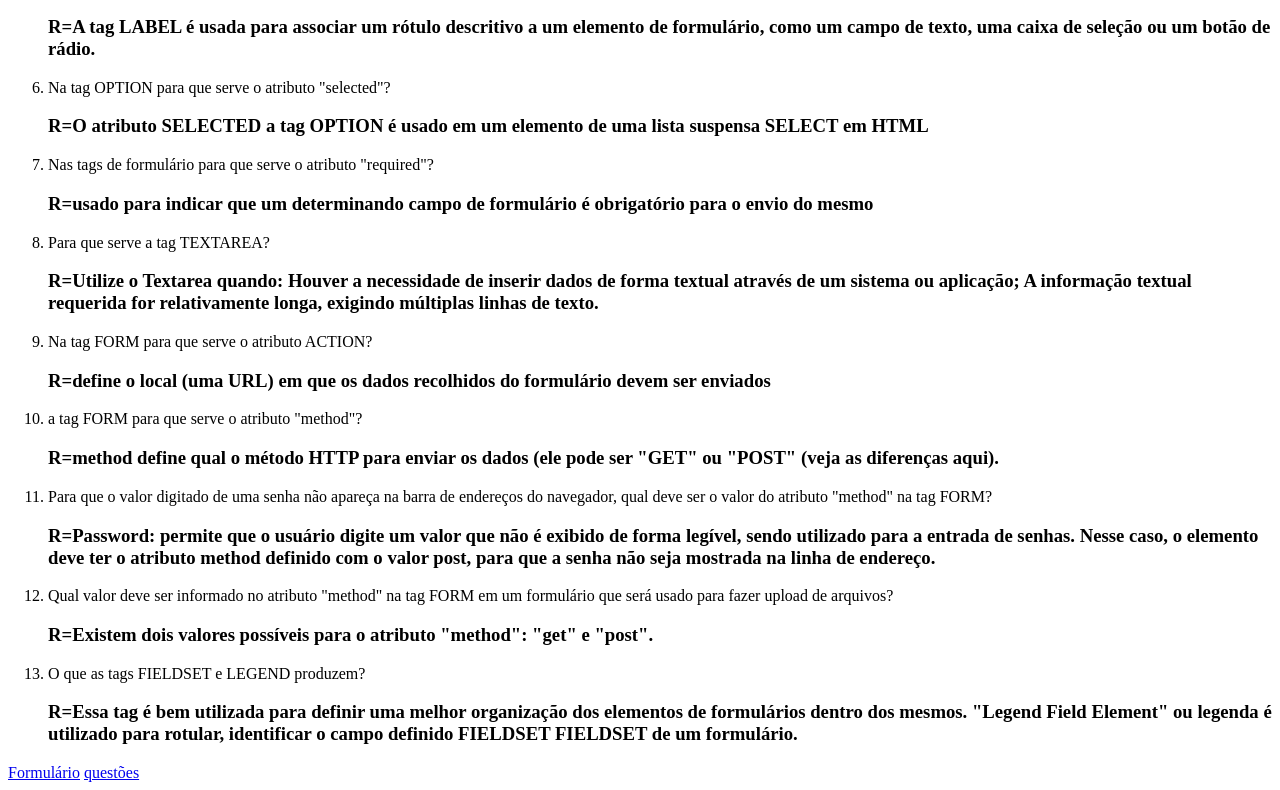
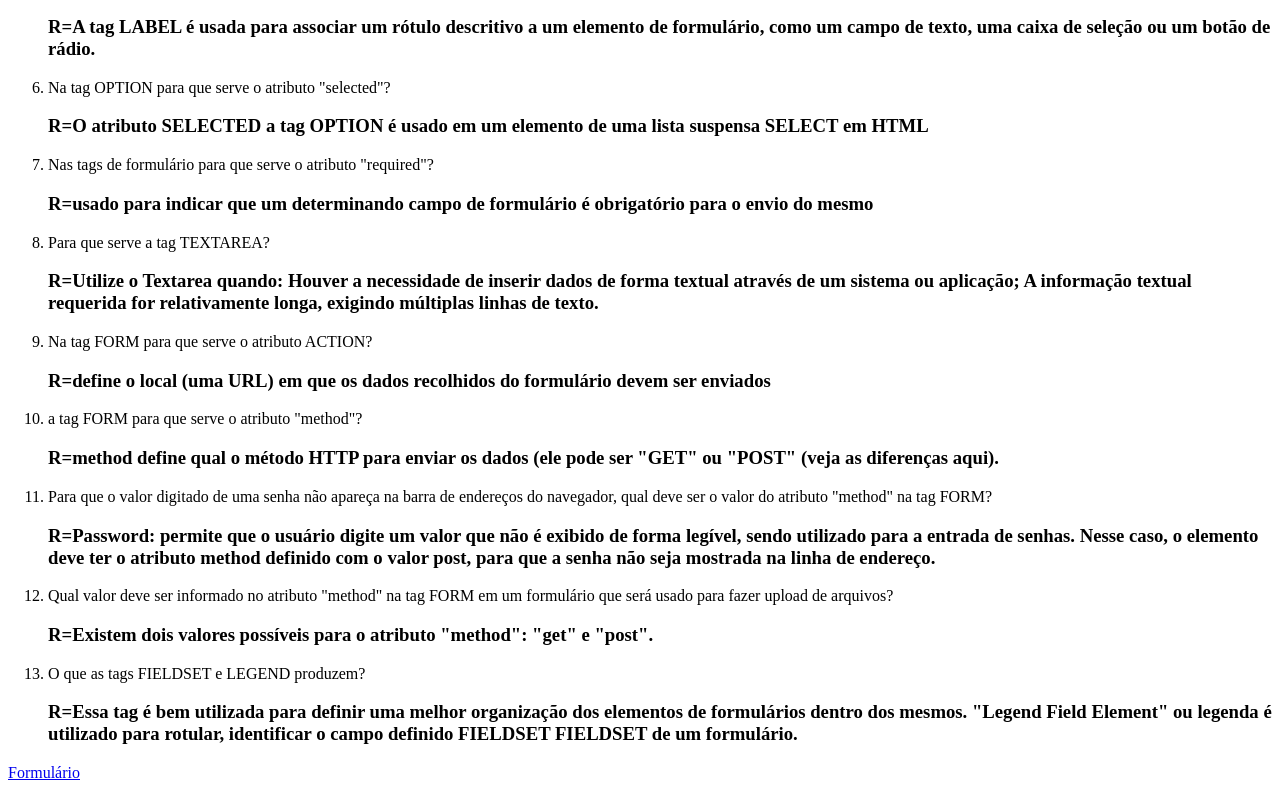
Before and after one commit to izgpbela/Formulario.html, a plain HTML site: page index.html in a window 1280 px wide. Shown: the part 608-1398 px from the top of the page. Drawn offline with Linux system fonts and the light colour scheme.

Commit message:
Update index.html

```diff
--- a/index.html
+++ b/index.html
@@ -85,7 +85,7 @@
 
 
     <a href="Formulário.html">Formulário</a>
-    <a href="index.html">questões</a>
+
 
 
 </body>
```
